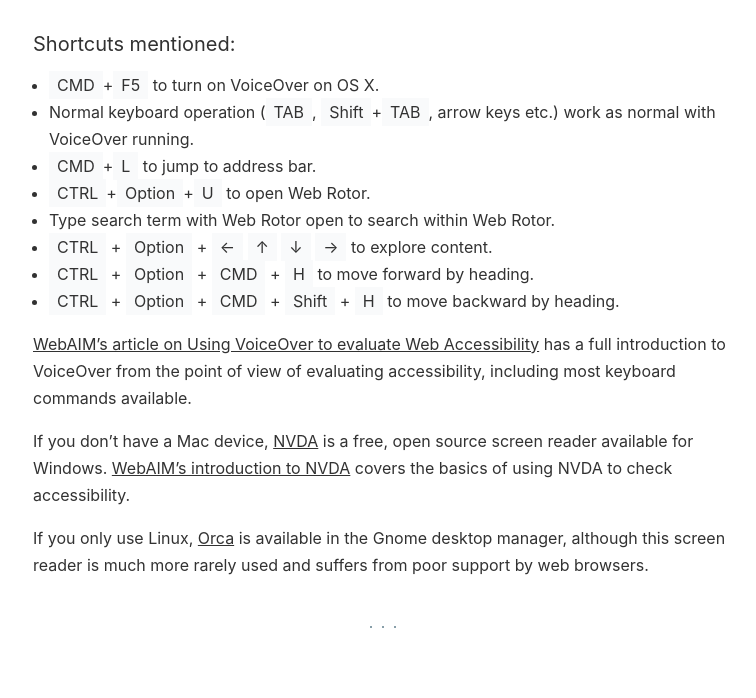
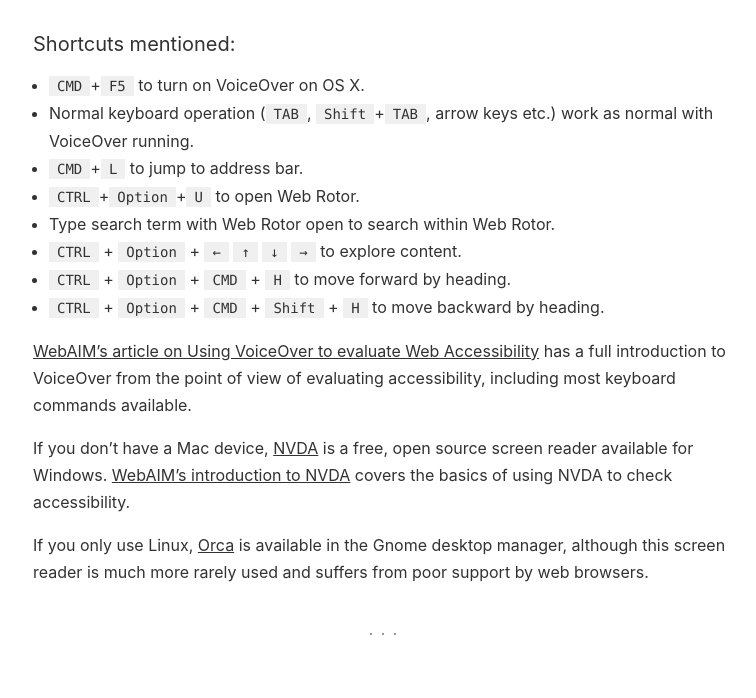
Before and after one commit to ahmadajmi/ahmadajmi.github.io, a Jekyll site: the page built from _journals/voiceover.md, in a window 1280 px wide. Shown: the part 754-1452 px from the top of the page, without its empty margins (257-1013 px from the left). Built offline with Jekyll 4.4.1, drawn with Linux system fonts in a browser that asks for light colours; some web fonts are replaced.

Commit message:
Improvments to the code element style

```diff
--- a/_sass/elements/_code.scss
+++ b/_sass/elements/_code.scss
@@ -2,10 +2,13 @@
   Elements > code & pre
 \*------------------------------------*/
 
+$bg-code: #F0F0F0;
+
 pre,
 code {
-  font-family: $font-monospace;
-  background-color: $bg-gray;
+  font-family: $font-code;
+  font-size: $font-size-medium;
+  background-color: $bg-code;
 }
 
 pre {
@@ -19,4 +22,4 @@
 }
 
 li code,
-p code { padding: quarter($base-spacing-unit) half($base-spacing-unit); }
+p code { padding: half(quarter($base-spacing-unit)) half($base-spacing-unit); }
--- a/_sass/settings/_type.scss
+++ b/_sass/settings/_type.scss
@@ -2,9 +2,9 @@
 //  Settings > Type
 // *----------------------------------*/
 
-$font-serif:      'Playfair Display', serif;
+$font-serif: 'Playfair Display', serif;
 $font-sans-serif: -apple-system, BlinkMacSystemFont, 'Segoe UI', Roboto, Helvetica, Arial, sans-serif;
-$font-monospace:  $font-sans-serif;
+$font-code: Menlo, Monaco, 'Courier New', Courier, monospace;
 
 $font-size-base:    16px;
 $font-size-medium:  14px;
```
